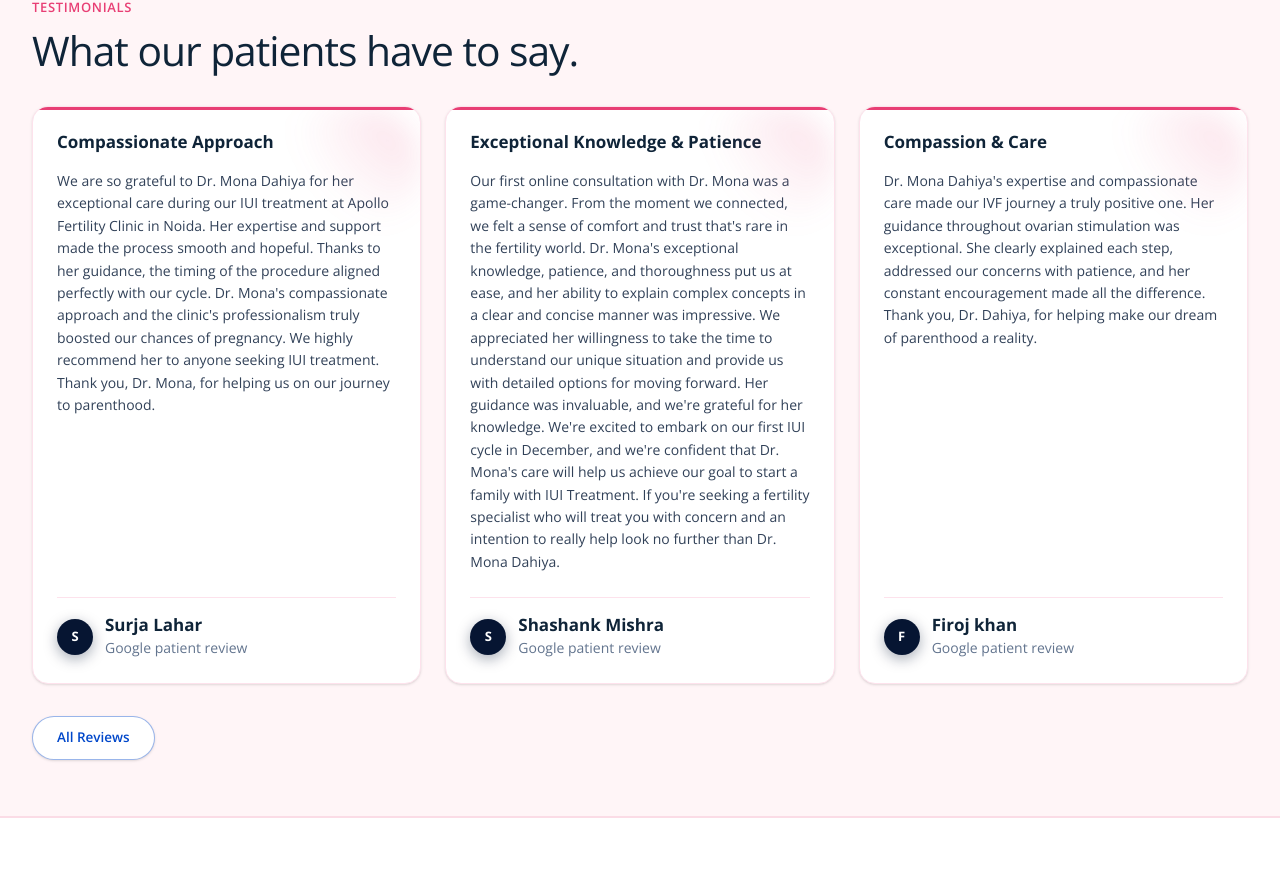
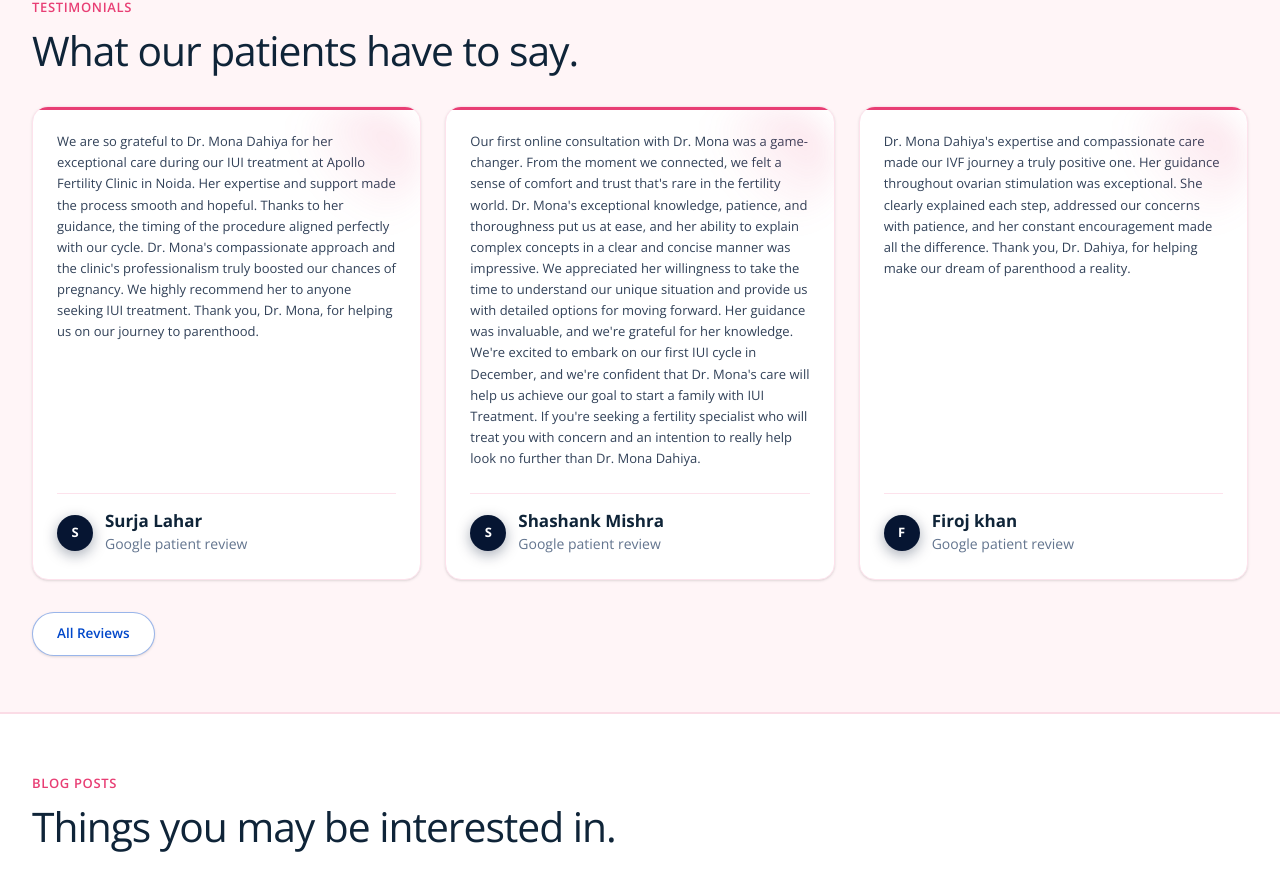
Before and after one commit to DipakSingh0111/Dr-mona-dahiya, a Next.js app: page /best-iui-doctor-in-noida in a window 1280 px wide. Shown: the part 7838-8718 px from the top of the page. Built offline with nearby package versions, Linux system fonts and the light colour scheme.

Commit message:
update the title

```diff
--- a/components/sections/contact-us/ContactPatientReviews.tsx
+++ b/components/sections/contact-us/ContactPatientReviews.tsx
@@ -64,12 +64,6 @@ export default function ContactPatientReviews() {
                     ))}
                   </div>
 
-                  {rev.title && (
-                    <h3 className="font-display text-base sm:text-lg font-bold text-ink mb-2">
-                      {rev.title}
-                    </h3>
-                  )}
-
                   <p className="text-xs sm:text-sm leading-relaxed text-ink/80 italic">
                     &ldquo;{rev.text}&rdquo;
                   </p>
--- a/components/sections/iui-treatment/IuiPatientTestimonials.tsx
+++ b/components/sections/iui-treatment/IuiPatientTestimonials.tsx
@@ -50,10 +50,7 @@ export default function IuiPatientTestimonials() {
             <StaggerItem key={idx}>
               <div className="card-highlight flex h-full flex-col justify-between rounded-2xl border border-[#fde2ec] bg-white p-6 shadow-sm transition-all duration-300 hover:border-rose/30 hover:bg-[#fff0f5] hover:shadow-md">
                 <div>
-                  <h3 className="font-serif text-[1.1rem] font-bold text-ink sm:text-[1.2rem]">
-                    {t.title}
-                  </h3>
-                  <p className="mt-4 text-[12.5px] leading-relaxed text-slate-700 sm:text-[13px]">
+                  <p className="text-[12.5px] leading-relaxed text-slate-700 sm:text-[13px]">
                     {t.review}
                   </p>
                 </div>
--- a/components/ui/treatment/ReviewCard.tsx
+++ b/components/ui/treatment/ReviewCard.tsx
@@ -9,7 +9,6 @@ export type ReviewCardItem = {
 };
 
 export function ReviewCard({
-  title,
   review,
   name,
   initial,
@@ -17,11 +16,6 @@ export function ReviewCard({
 }: ReviewCardItem) {
   return (
     <div className="card-highlight relative flex h-full flex-col justify-between rounded-2xl border border-[#fde2ec] bg-white p-6 shadow-[0_10px_30px_rgba(232,62,116,0.06)] transition-all duration-300 hover:-translate-y-1 hover:border-[#f8b4cb] hover:shadow-[0_18px_40px_rgba(232,62,116,0.12)] sm:p-7">
-      {title ? (
-        <h3 className="font-serif mb-3 text-[1rem] font-semibold text-black sm:text-[1.0625rem]">
-          {title}
-        </h3>
-      ) : null}
       <p className="text-[13.5px] leading-relaxed text-black sm:text-[14px]">
         {review}
       </p>
```
